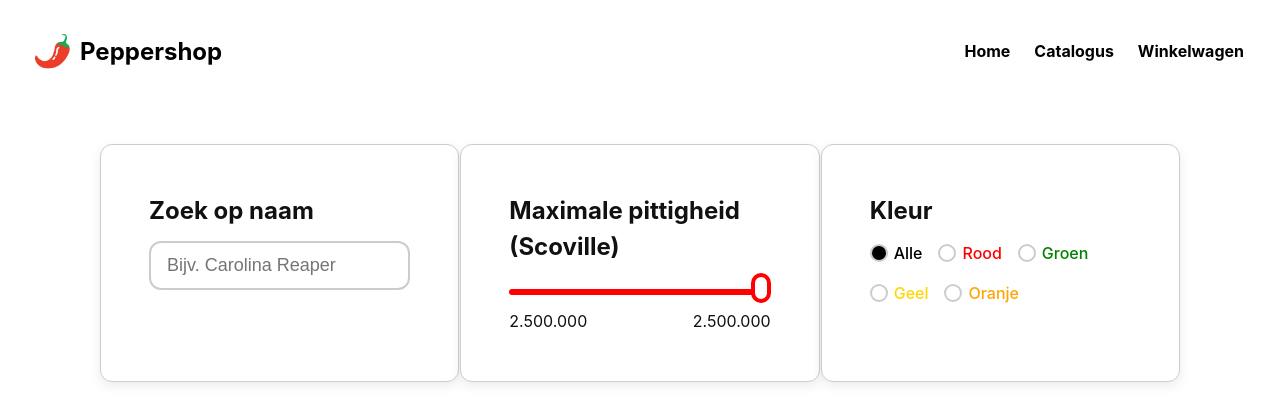
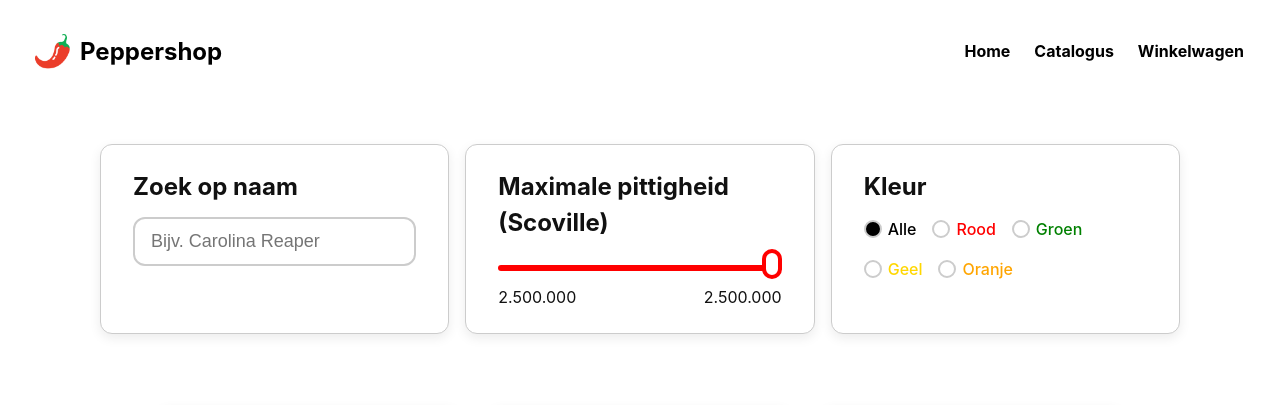
Before and after one commit to Ay-can/peppershop, a React (Vite) app: page / in a window 1280 px wide. Shown: the top 405 px of the page. Built offline with nearby package versions, Linux system fonts and the light colour scheme; grey boxes are pictures that could not be loaded.

Commit message:
fix: make card padding less, for laptop screen wrap

```diff
--- a/src/features/products/components/ColorFilter/ColorFilter.module.css
+++ b/src/features/products/components/ColorFilter/ColorFilter.module.css
@@ -1,7 +1,6 @@
 .container {
   display: flex;
   flex-wrap: wrap;
-  align-items: center;
   gap: 16px;
 }
 
--- a/src/features/products/components/Filtersection/Filtersection.module.css
+++ b/src/features/products/components/Filtersection/Filtersection.module.css
@@ -2,7 +2,7 @@
   background: #fff;
   border: 1px solid #ccc;
   border-radius: 12px;
-  padding: 48px;
+  padding: 24px 32px;
   display: flex;
   flex-direction: column;
   box-shadow: 0 4px 12px rgba(0, 0, 0, 0.08);
--- a/src/features/products/components/ProductFilters/ProductFilters.module.css
+++ b/src/features/products/components/ProductFilters/ProductFilters.module.css
@@ -1,5 +1,5 @@
 .filters {
   display: grid;
-  grid-template-columns: repeat(auto-fit, minmax(280px, 1fr));
-  gap: 1px;
+  grid-template-columns: repeat(auto-fit, minmax(220px, 1fr));
+  gap: 16px;
 }
```
